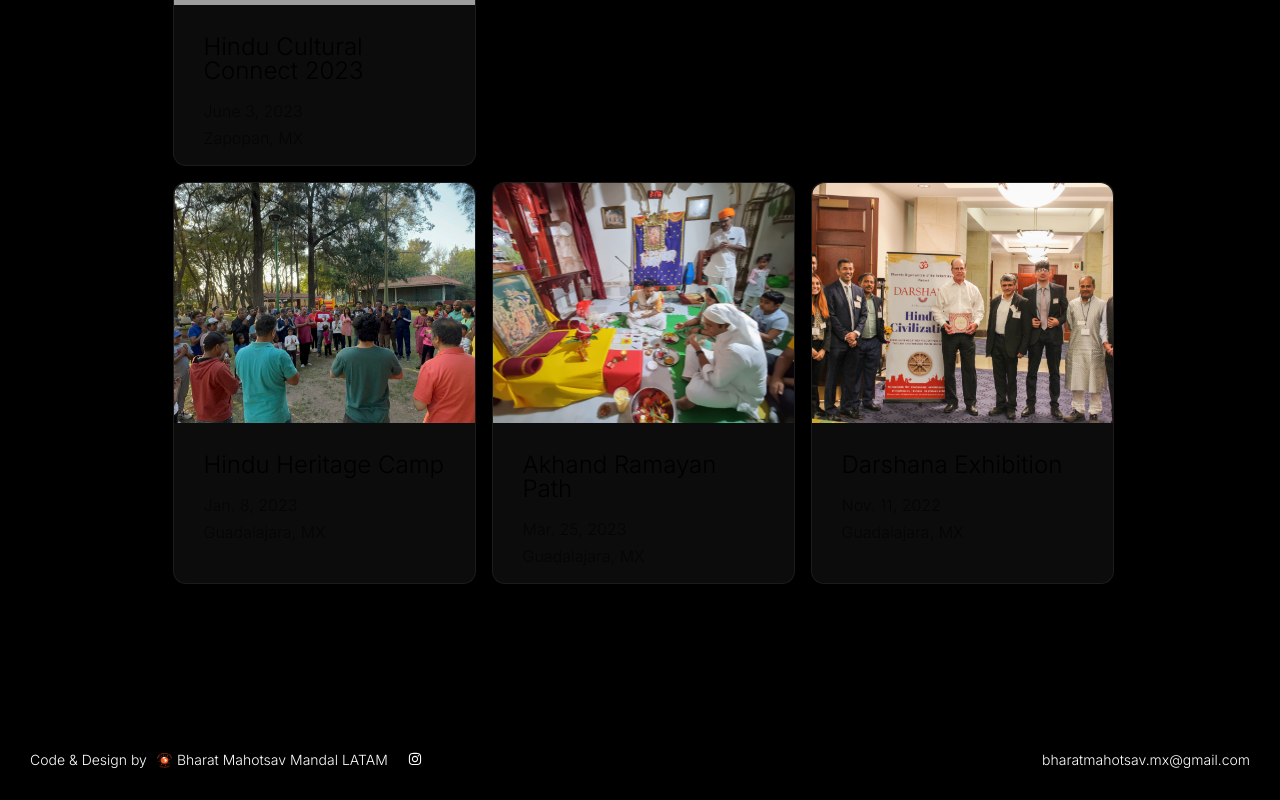
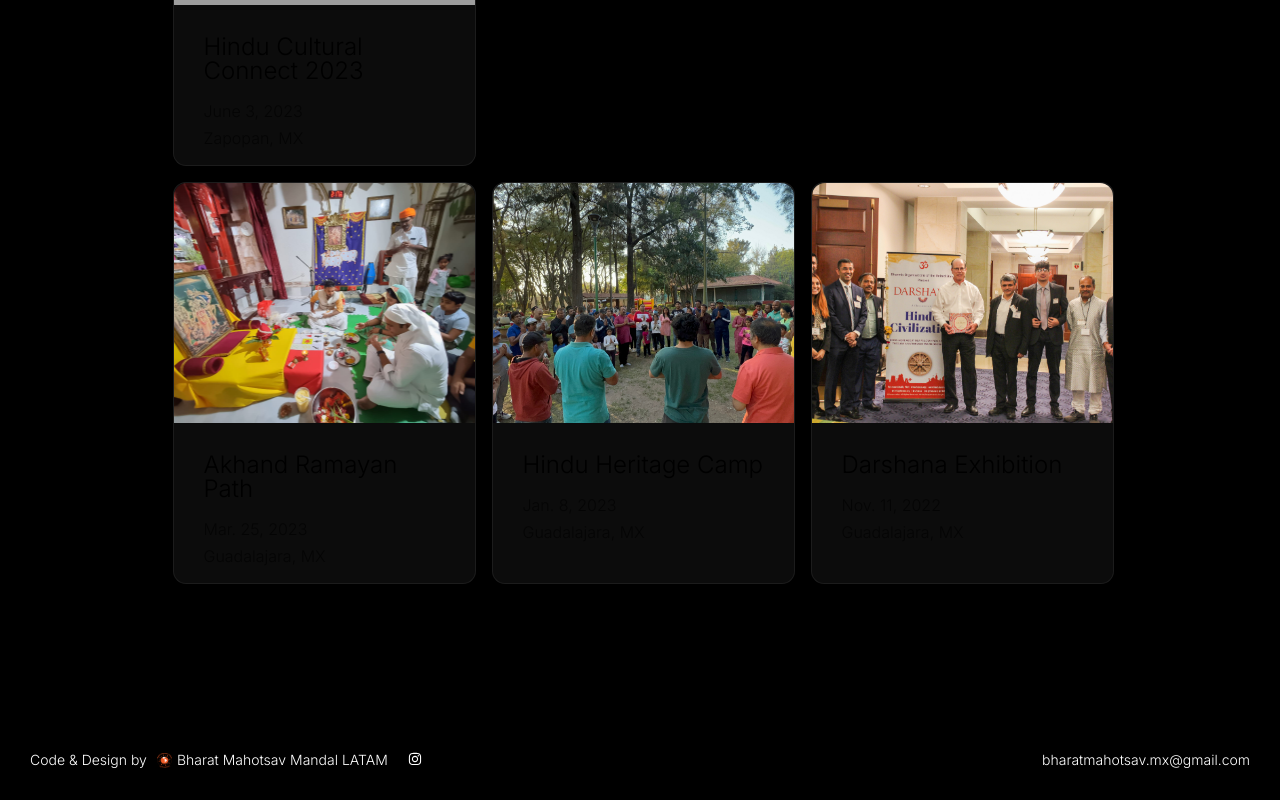
Before and after one commit to sumedhkane03/bmmlatam, a React (Create React App) app: page /events in a window 1280 px wide. Shown: the part 1052-1852 px from the top of the page. Built offline with nearby package versions, Linux system fonts and the light colour scheme; grey boxes are pictures that could not be loaded.

Commit message:
chronological order of events

```diff
--- a/src/pages/Events.js
+++ b/src/pages/Events.js
@@ -57,20 +57,20 @@
 
                 <div className='events-grid'>
                     <Event
+                        thumbnailID="ak_ramayan"
+                        title="Akhand Ramayan Path"
+                        date="Mar. 25, 2023"
+                        location="Guadalajara, MX"
+                        pop="150"
+                        link={"/ak-ramayan"}
+                    />
+                    <Event
                         thumbnailID="hhc_thumb"
                         title="Hindu Heritage Camp"
                         date="Jan. 8, 2023"
                         location="Guadalajara, MX"
                         pop="70"
                         link={"/hhc"}
-                    />
-                    <Event
-                        thumbnailID="ak_ramayan"
-                        title="Akhand Ramayan Path"
-                        date="Mar. 25, 2023"
-                        location="Guadalajara, MX"
-                        pop="150"
-                        link={"/ak-ramayan"}
                     />
                     <Event
                         thumbnailID="darshana"
```
